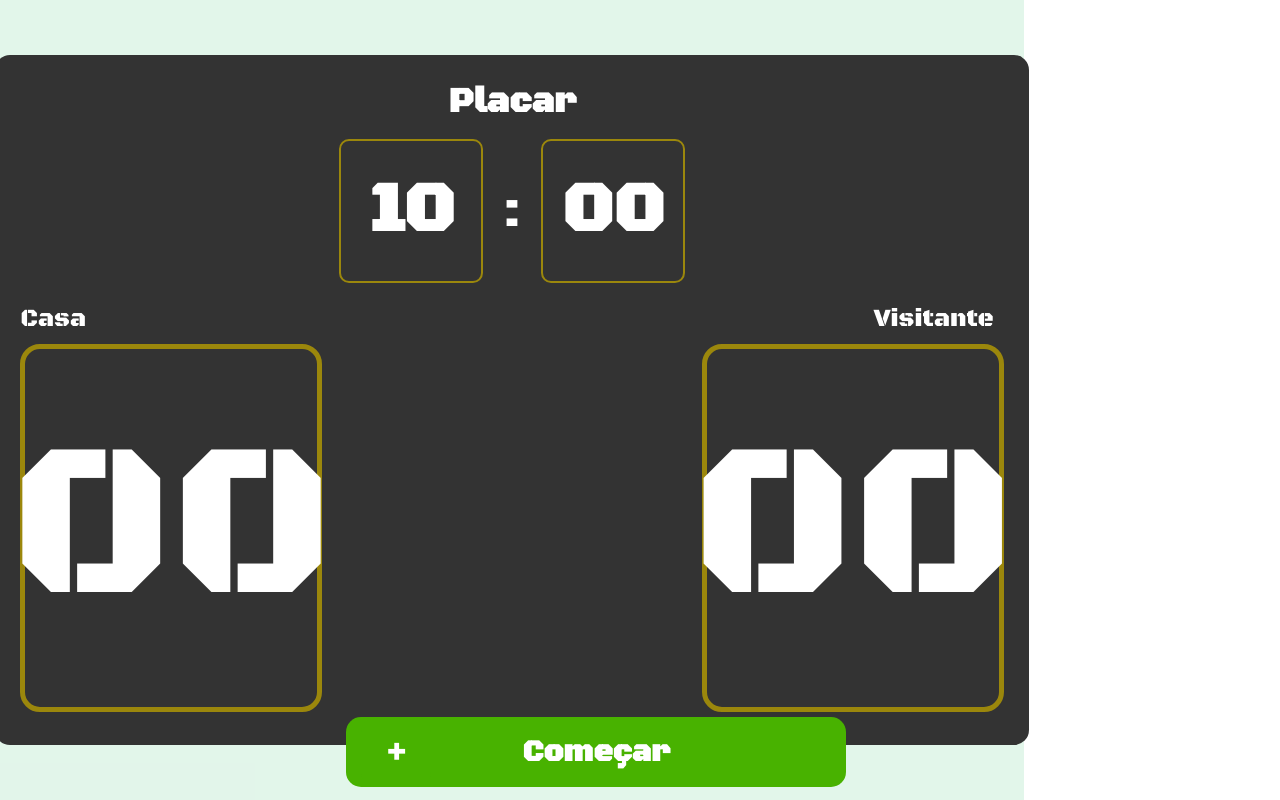
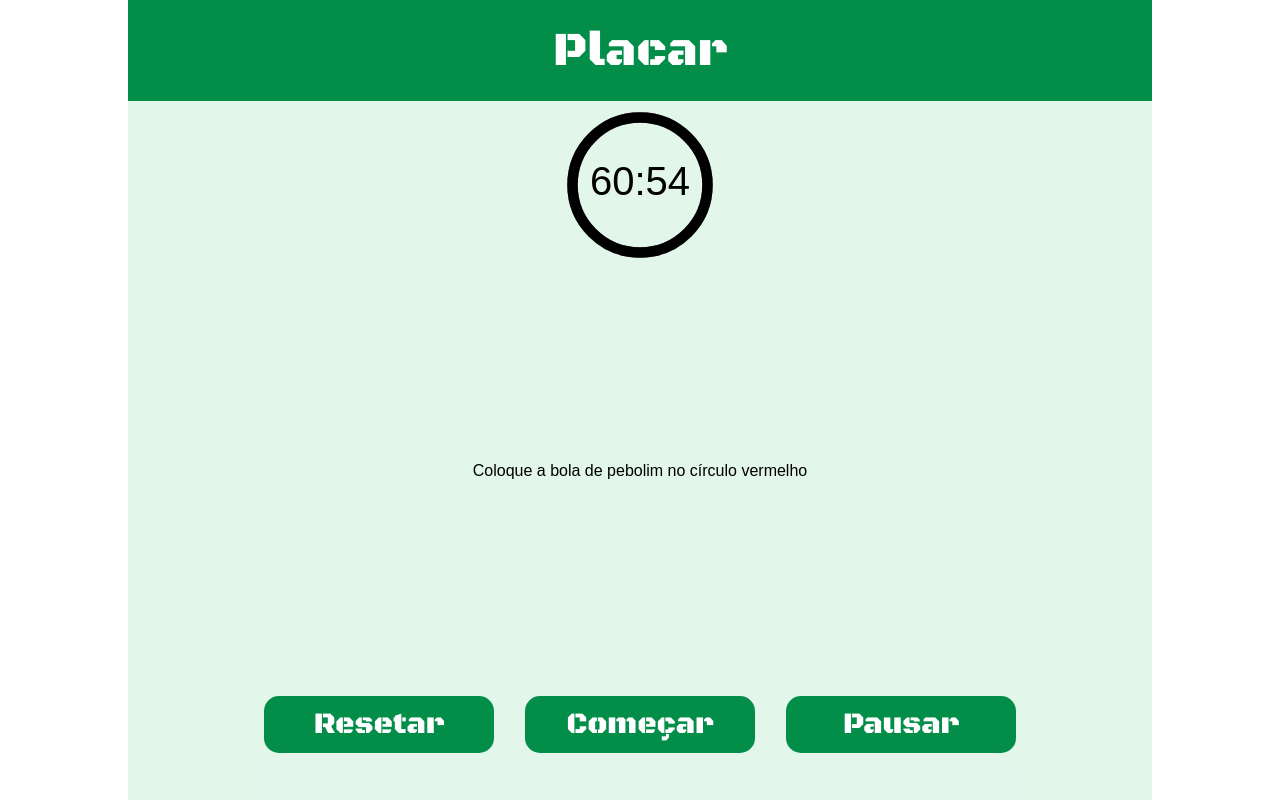
Before and after one commit to pi2-2020-1-pebolim/Decision_server, a Flask app: page /start in a window 1280 px wide. Run offline with Flask 2, Linux system fonts and the light colour scheme.

Commit message:
Added start game page

```diff
--- /dev/null
+++ b/src/static/js/timer.js
@@ -0,0 +1,91 @@
+const FULL_DASH_ARRAY = 283;
+const WARNING_THRESHOLD = 10;
+const ALERT_THRESHOLD = 5;
+
+const COLOR_CODES = {
+  info: {
+    color: "green"
+  },
+  warning: {
+    color: "orange",
+    threshold: WARNING_THRESHOLD
+  },
+  alert: {
+    color: "red",
+    threshold: ALERT_THRESHOLD
+  }
+};
+
+const TIME_LIMIT = 3660;
+let timePassed = 0;
+let timeLeft = TIME_LIMIT;
+let timerInterval = null;
+let remainingPathColor = COLOR_CODES.info.color;
+
+document.getElementById("app");
+
+startTimer();
+
+function onTimesUp() {
+  clearInterval(timerInterval);
+}
+
+function startTimer() {
+  timerInterval = setInterval(() => {
+    timePassed = timePassed += 1;
+    timeLeft = TIME_LIMIT - timePassed;
+    document.getElementById("base-timer-label").innerHTML = formatTime(
+      timeLeft
+    );
+    setCircleDasharray();
+    setRemainingPathColor(timeLeft);
+
+    if (timeLeft === 0) {
+      onTimesUp();
+    }
+  }, 1000);
+}
+
+function formatTime(time) {
+  const minutes = Math.floor(time / 60);
+  let seconds = time % 60;
+
+  if (seconds < 10) {
+    seconds = `0${seconds}`;
+  }
+
+  return `${minutes}:${seconds}`;
+}
+
+function setRemainingPathColor(timeLeft) {
+  const { alert, warning, info } = COLOR_CODES;
+  if (timeLeft <= alert.threshold) {
+    document
+      .getElementById("base-timer-path-remaining")
+      .classList.remove(warning.color);
+    document
+      .getElementById("base-timer-path-remaining")
+      .classList.add(alert.color);
+  } else if (timeLeft <= warning.threshold) {
+    document
+      .getElementById("base-timer-path-remaining")
+      .classList.remove(info.color);
+    document
+      .getElementById("base-timer-path-remaining")
+      .classList.add(warning.color);
+  }
+}
+
+function calculateTimeFraction() {
+  const rawTimeFraction = timeLeft / TIME_LIMIT;
+  return rawTimeFraction - (1 / TIME_LIMIT) * (1 - rawTimeFraction);
+}
+
+function setCircleDasharray() {
+  const circleDasharray = `${(
+    calculateTimeFraction() * FULL_DASH_ARRAY
+  ).toFixed(0)} 283`;
+  document
+    .getElementById("base-timer-path-remaining")
+    .setAttribute("stroke-dasharray", circleDasharray);
+}
--- a/src/static/styles/start-board.css
+++ /dev/null
@@ -1,143 +0,0 @@
-.start-wrapper {
-    display: flex;
-    flex-direction: column;
-    justify-content: center;
-    align-items: center;
-    height: 100%;
-}
-
-.scoreboard {
-    border-radius: 15px;
-    width: 96%;
-    height: 80%;
-    background-color: #333;
-}
-
-.scoreboard .timer {
-    display: flex;
-}
-
-.calibration-action {
-    height: calc(100vh - 700px);
-    display: flex;
-    justify-content: center;
-    align-items: center;
-    flex-direction: column;
-}
-
-.calibration-action span {
-    font-size: 25px;
-    font-weight: bold;
-}
-
-#btn-calibration, #pause, #reset {
-    margin-top: 30px;
-    width: 500px;
-    height: 70px;
-    border-radius: 15px;
-    border: none;
-    color: #FFF;
-    background-color: #48b200;
-    font-size: 30px;
-    font-weight: bold;
-    cursor: pointer;
-}
-
-.scoreboard {
-    padding: 25px;
-}
-
-.timer {
-    display: flex;
-    justify-content: center;
-}
-
-.title {
-    width: 100%;
-    display: flex;
-    justify-content: center;
-    font-weight: bold;
-    margin-bottom: 15px;
-}
-
-.title-scoreboard {
-    color: #FFF;
-    font-size: 35px;
-}
-
-.minute, .seconds {
-    width: 120px;
-    height: 120px;
-    border: 2px solid #9B870C;
-    padding: 10px;
-    display: flex;
-    justify-content: center;
-    align-items: center;
-    border-radius: 10px;
-    color: #FFF;
-    font-weight: bold;
-    font-size: 70px;
-}
-
-.timer span {
-    font-size: 50px;
-    color: #FFF;
-    display: flex;
-    align-items: center;
-    margin: 0 20px;
-}
-
-.score {
-    display: flex;
-    justify-content: space-between;
-    height: 70%;
-    width: 99%;
-    margin-top: 20px;
-}
-
-.home, .visitor {
-    width: 48%;
-}
-
-.pontuation {
-    width: 30%;
-}
-
-.pontuation span {
-    color: #FFF;
-    font-size: 25px;
-    display: flex;
-}
-
-.pontuation:nth-of-type(2) span {
-    display: flex;
-    justify-content: flex-end;
-}
-
-.home, .visitor {
-    width: 100%;
-    height: 80%;
-    display: flex;
-    justify-content: center;
-    align-items: center;
-    border: 5px solid #9B870C;
-    margin-top: 10px;
-    border-radius: 20px;
-    font-size: 220px;
-    color: #FFF;
-}
-
-.time-man {
-    margin-top: 30px;
-    border-radius: 15px;
-    border: none;
-    color: #FFF;
-    background-color: #48b200;
-    font-size: 30px;
-    font-weight: bold;
-    cursor: pointer;
-    height: 70px;
-    width: 70px;
-    margin-right: 15px;
-    margin-left: 15px;
-}
--- /dev/null
+++ b/src/static/styles/start-game.css
@@ -0,0 +1,102 @@
+.time-wrapper {
+  width: 100%;
+  height: 100%;
+  display: flex;
+  justify-content: center;
+  flex-direction: column;
+  align-items: center;
+}
+
+.btn-reset {
+  position: absolute;
+  width: 230px;
+  height: 57px;
+  left: 136px;
+  top: 696px;
+
+  background: #028D49;
+  border-radius: 15px;
+}
+
+.btn-start {
+  position: absolute;
+  width: 230px;
+  height: 57px;
+  left: 397px;
+  top: 696px;
+
+  background: #028D49;
+  border-radius: 15px;
+}
+
+.btn-pause {
+  position: absolute;
+  width: 230px;
+  height: 57px;
+  left: 658px;
+  top: 696px;
+
+  background: #028D49;
+  border-radius: 15px;
+}
+
+body {
+  font-family: sans-serif;
+  display: grid;
+  height: 100vh;
+  place-items: center;
+}
+
+.base-timer {
+  position: relative;
+  width: 150px;
+  height: 142px;
+  top: -210px;
+}
+
+.base-timer__svg {
+  transform: scaleX(-1);
+}
+
+.base-timer__circle {
+  fill: none;
+  stroke: none;
+}
+
+.base-timer__path-elapsed {
+  stroke-width: 7px;
+  stroke: grey;
+}
+
+.base-timer__path-remaining {
+  stroke-width: 7px;
+  stroke-linecap: round;
+  transform: rotate(90deg);
+  transform-origin: center;
+  transition: 1s linear all;
+  fill-rule: nonzero;
+  stroke: currentColor;
+}
+
+.base-timer__path-remaining.green {
+  color: rgb(65, 184, 131);
+}
+
+.base-timer__path-remaining.orange {
+  color: orange;
+}
+
+.base-timer__path-remaining.red {
+  color: red;
+}
+
+.base-timer__label {
+  position: absolute;
+  width: 150px;
+  height: 142px;
+  top: 0;
+  display: flex;
+  align-items: center;
+  justify-content: center;
+  font-size: 40px;
+}
--- a/src/templates/start_game.html
+++ b/src/templates/start_game.html
@@ -2,144 +2,63 @@
 
 {% block head %}
     {{ super() }}
-    <link rel= "stylesheet" type= "text/css" href= "{{ url_for('static',filename='styles/start-board.css') }}">
+    <link rel= "stylesheet" type= "text/css" href= "{{ url_for('static',filename='styles/start-game.css') }}">
+    <script src="https://ajax.googleapis.com/ajax/libs/jquery/3.5.1/jquery.min.js"></script>
+    <script type="text/javascript" src="{{url_for('static',filename='js/timer.js') }}"></script>
+
 {% endblock %}
 
 {% block content %}
-    <div class="start-wrapper">
-        <div class="scoreboard">
-            <div class="title">
-                <span class="title-scoreboard">Placar</span>
-            </div>
-            <div class="timer">
-                <div id="minutes" class="minute">00</div>
-                <span>:</span>
-                <div id="seconds" class="seconds">00</div>
-            </div>
-            <div class="score">
-                <div class="pontuation">
-                    <span>Casa</span>
-                    <div class="home">
-                        00
-                    </div>
-                </div>
-                <div class="pontuation">
-                    <span>Visitante</span>
-                    <div class="visitor">
-                        00
-                    </div>
-                </div>
-            </div>
+
+    <div class="navbar">
+        <span>Placar</span>
+    </div>
+    <div class="time-wrapper">
+        <div id="app">
+          <div class="base-timer">
+            <svg class="base-timer__svg" viewBox="0 0 100 100" xmlns="http://www.w3.org/2000/svg">
+              <g class="base-timer__circle">
+                <circle class="base-timer__path-elapsed" cx="50" cy="50" r="45"></circle>
+                <path
+                  id="base-timer-path-remaining"
+                  stroke-dasharray="283"
+                  class="base-timer__path-remaining ${remainingPathColor}"
+                  d="
+                    M 50, 50
+                    m -45, 0
+                    a 45,45 0 1,0 90,0
+                    a 45,45 0 1,0 -90,0
+                  "
+                ></path>
+              </g>
+            </svg>
+            <span id="base-timer-label" class="base-timer__label"></span>
+          </div>
         </div>
-        <div id="action-start" class="start-action">
-            <button id="minus" class="time-man" onclick="manipulation('minus')">-</button>
-            <button id="btn-calibration" onclick="start()">Começar</button>
-            <button id="plus" class="time-man" onclick="manipulation('plus')">+</button>
-        </div>
-        <div style="display: none;" id="action-resume" class="start-action" >
-            <button style="margin-right: 15px;" id="pause" onclick="pause()">Pausar</button>
-            <button id="reset" onclick="reset()">Resetar</button>
-        </div>
+      <div>
+          <button class="btn-reset" onclick="reset()">Resetar</button>
+      </div>
+      <div>
+          <button class="btn-start" onclick="start()">Começar</button>
+      </div>
+      <div>
+          <button class="btn-pause" onclick="pause()">Pausar</button>
+      </div>
+      <span>Coloque a bola de pebolim no círculo vermelho</span>
     </div>
 
     <script>
-        var minutes = 10;
-        var seconds = 00;
-        var isPause = false;
-        var secondElem = document.getElementById('seconds');
-        var minuteElem = document.getElementById('minutes');
-        var minus = document.getElementById('minus');
-        var plus = document.getElementById('plus');
-        var resumeAction = document.getElementById('action-resume');
-        var startAction = document.getElementById('action-start');
-        var pauseBtn = document.getElementById('pause');
-        timeoutInst = null;
-        isReset = false;
 
-        minuteElem.innerText = minutes;
-        secondElem.innerText = '0' + seconds;
-        if (minutes === 10) {
-            minus.setAttribute('disabled', true);
-            minus.style.opacity = 0.6;
+        function reset() {
+          window.location.replace("/start");
         }
 
-        function timeout(ms) {
-            return new Promise(resolve => setTimeout(resolve, ms));
-        }
-
-        async function start() {
-            if (!isPause) {
-                startAction.style.display = 'none';
-                resumeAction.style.display = 'inline';
-            }
-            isPause = false;
-            pauseBtn.innerHTML = isPause ? 'Continuar' : 'Pausar';
-            while (minutes != 0 || seconds != 0) {
-                if (isReset) {
-                    break;
-                }
-
-                timeoutInst = await timeout(1000);
-                if(seconds == 0) {
-                    seconds = 59;
-                    minutes = minutes - 1;
-
-                    minuteElem.innerText = minutes < 10 ? '0' + String(minutes) : minutes;
-                    secondElem.innerText = seconds < 10 ? '0' + String(seconds) : seconds;
-                } else {
-                    seconds = seconds - 1;
-
-                    secondElem.innerText = seconds < 10 ? '0' + String(seconds) : seconds;
-                }
-            }
-        }
-
-        function manipulation(action) {
-            if (action == 'plus') {
-                minutes = minutes + 10
-            } else {
-                minutes = minutes - 10
-            }
-
-            minuteElem.innerText = minutes;
-            minus.disabled = minutes == 10 ? true : false;
-
-            if (minutes === 10) {
-                minus.setAttribute('disabled', true);
-                minus.style.opacity = 0.6;
-            } else {
-                minus.removeAttribute('disabled');
-                minus.style.opacity = 1;
-            }
+        function start() {
+          window.location.replace("/start");
         }
 
         function pause() {
-            if (pauseBtn.innerText === 'Pausar') {
-                clearTimeout(timeout);
-                isReset = true;
-                isPause = true;
-                pauseBtn.innerHTML = isPause ? 'Continuar' : 'Pausar';
-                setTimeout(() => {
-                    isReset = false;
-                }, 2000);
-            } else {
-                start();
-            }
-        }
-
-        function reset() {
-            clearTimeout(timeout);
-            startAction.style.display = 'inline';
-            resumeAction.style.display = 'none';
-            minutes = 10;
-            seconds = 0;
-            isReset = true;
-            minuteElem.innerText = 10;
-            secondElem.innerText = '00';
-
-            setTimeout(() => {
-                isReset = false;
-            }, 1000);
+          window.location.replace("/start");
         }
     </script>
 {% endblock %}
```
